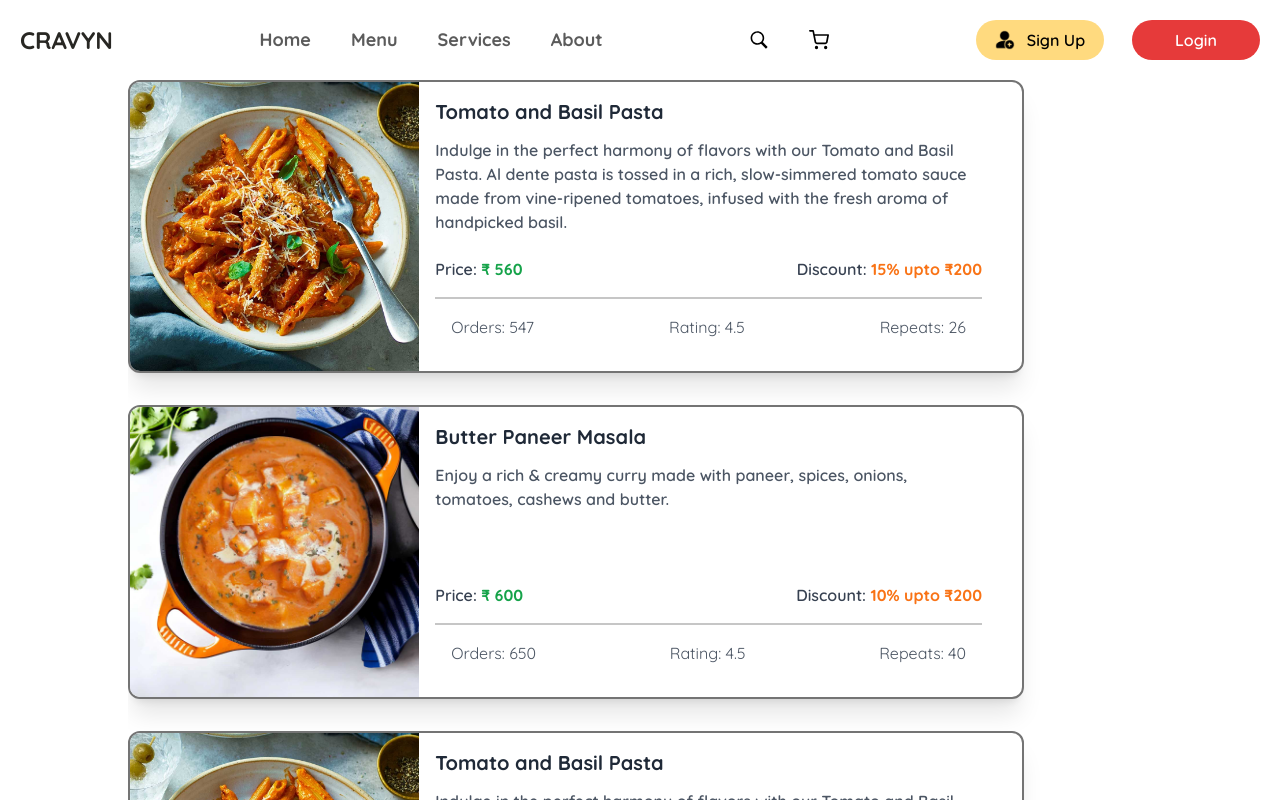
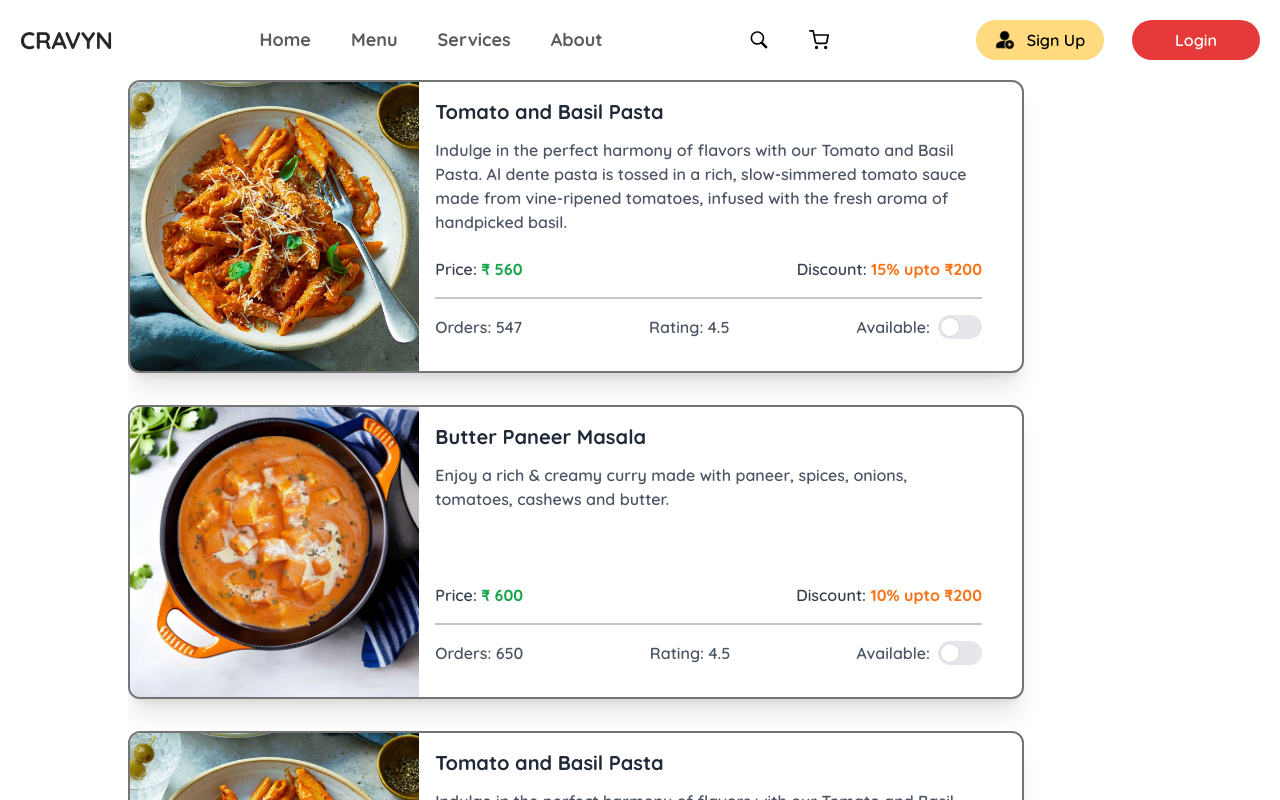
Before and after one commit to rahulc0dy/cravyn-web-frontend, a Next.js app: page /restaurant_show_catalogue in a window 1280 px wide. Shown: the top 800 px of the page. Built offline with nearby package versions, Linux system fonts and the light colour scheme.

Commit message:
feat/restaurant-pages

```diff
--- a/app/restaurant_show_catalogue/page.jsx
+++ b/app/restaurant_show_catalogue/page.jsx
@@ -13,7 +13,6 @@ const RestaurantCatalogue = () => {
       discount: '15% upto ₹200',
       orders: 547,
       rating: 4.5,
-      repeats: 26,
     },
        {
       imageUrl: '/assets/images/paneer.jpg',
@@ -23,7 +22,6 @@ const RestaurantCatalogue = () => {
       discount: '10% upto ₹200',
       orders: 650,
       rating: 4.5,
-      repeats: 40,
     },
        {
       imageUrl: '/assets/images/pasta.jpg',
@@ -33,7 +31,6 @@ const RestaurantCatalogue = () => {
       discount: '15% upto ₹200',
       orders: 547,
       rating: 4.5,
-      repeats: 26,
     },
        {
       imageUrl: '/assets/images/paneer.jpg',
@@ -43,7 +40,6 @@ const RestaurantCatalogue = () => {
       discount: '10% upto ₹200',
       orders: 650,
       rating: 4.5,
-      repeats: 40,
     },
   ];
 
@@ -59,7 +55,6 @@ const RestaurantCatalogue = () => {
           discount={item.discount}
           orders={item.orders}
           rating={item.rating}
-          repeats={item.repeats}
         />
       ))}
     </div>
--- a/components/RestaurantComponents/CatalogueCard.jsx
+++ b/components/RestaurantComponents/CatalogueCard.jsx
@@ -1,6 +1,6 @@
 import React from 'react';
 
-const CatalogueCard = ({ imageUrl, name, description, price, discount, orders, rating, repeats }) => {
+const CatalogueCard = ({ imageUrl, name, description, price, discount, orders, rating}) => {
   return (
     <div className="flex bg-white border-2 border-grey-medium rounded-xl max-w-4xl pr-6 shadow-xl overflow-hidden">
       <img src={imageUrl} alt={name} className="w-1/3 object-cover" />
@@ -21,10 +21,16 @@ const CatalogueCard = ({ imageUrl, name, description, price, discount, orders, r
             </div>
         </div>
 
-        <div className="mt-4 border-t-2 border-grey-light-3 p-4 flex justify-between text-gray-600">
+        <div className="mt-4 border-t-2 border-grey-light-3 py-4 flex justify-between text-gray-600 text-base font-semibold">
           <span>Orders: {orders}</span>
           <span>Rating: {rating}</span>
-          <span>Repeats: {repeats}</span>
+          <span>
+          <label class="inline-flex items-center cursor-pointer">
+          <span className='mr-2'>Available:</span>
+          <input type="checkbox" value="" class="sr-only peer"/>
+          <div class="relative w-11 h-6 bg-gray-200 peer-focus:outline-none  rounded-full peer dark:bg-grey-light-3 peer-checked:after:translate-x-full rtl:peer-checked:after:-translate-x-full peer-checked:after:border-white after:content-[''] after:absolute after:top-[2px] after:start-[2px] after:bg-white after:border-gray-300 after:border after:rounded-full after:h-5 after:w-5 after:transition-all dark:border-gray-600 peer-checked:bg-secondary-pink"></div>
+</label>
+</span>
         </div>
 
       </div>
--- a/tailwind.config.js
+++ b/tailwind.config.js
@@ -25,6 +25,7 @@ module.exports = {
           orange: "#ED7E00",
           blue: "#1A9FC9",
           green: "#1AC98B",
+          pink: "#FF69B4",
         },
         tertiary: {
           yellow: "#ffedc0",
```
